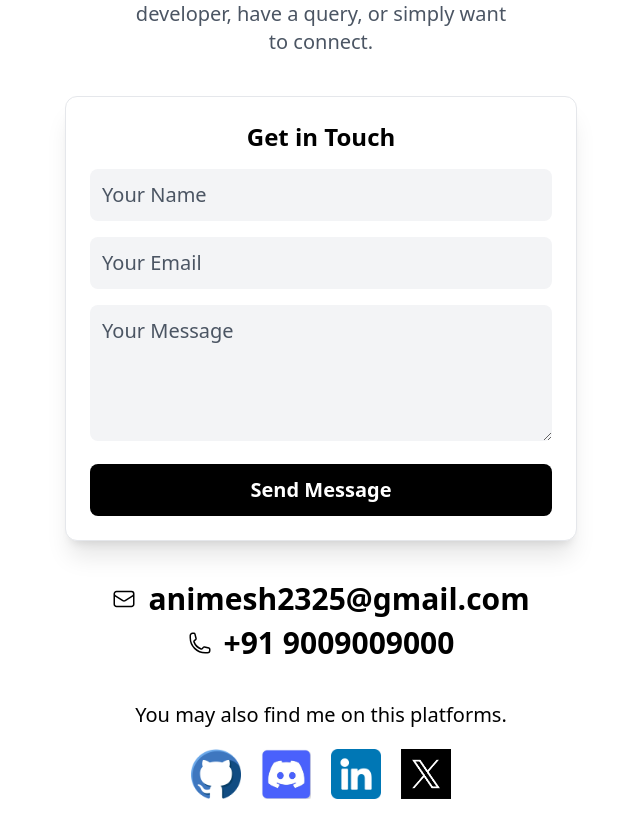
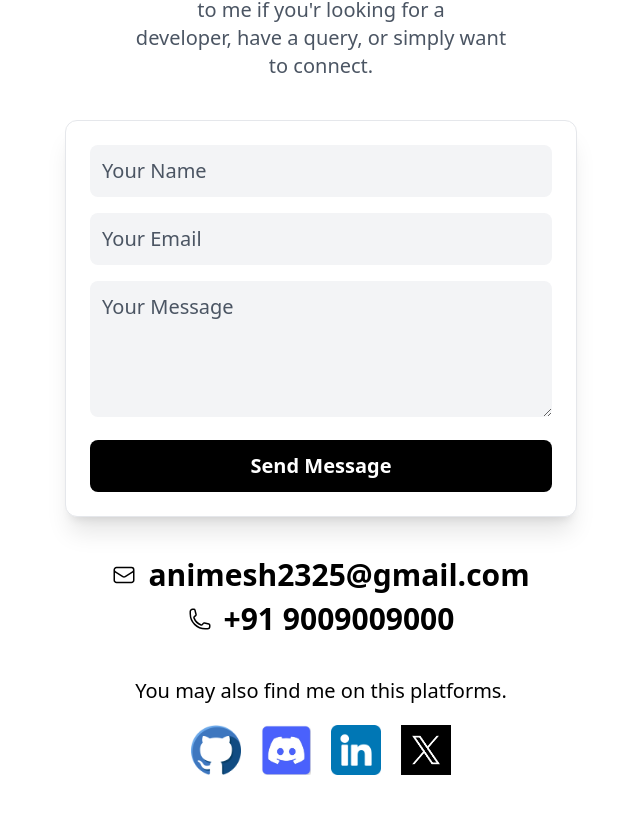
Before and after one commit to Animiiexe/portfolio101, a React (Vite) app: page / in a window 1280 px wide. Shown: the part 4226-5063 px from the top of the page, without its empty margins (319-959 px from the left). Built offline with nearby package versions, Linux system fonts and the light colour scheme.

Commit message:
fixed contact form error

```diff
--- a/src/footer/Contactform.jsx
+++ b/src/footer/Contactform.jsx
@@ -36,7 +36,6 @@ const ContactForm = () => {
 
     return (
         <div className={`${isDarkMode ? "bg-white text-black border-gray-800" : "bg-white text-black border-gray-200"} p-6 rounded-xl shadow-xl max-w-lg mx-auto border`}>
-            <h2 className="text-2xl font-semibold mb-4 text-center">Get in Touch</h2>
             <form onSubmit={handleSubmit} className="space-y-4">
                 <input
                     type="text"
```
